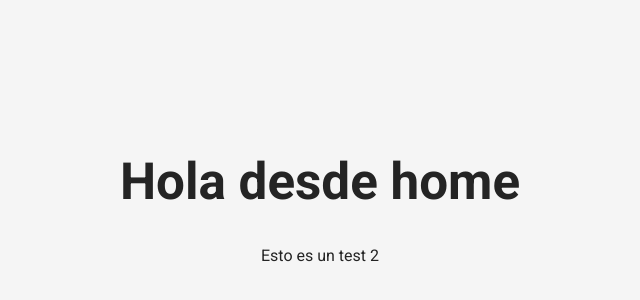
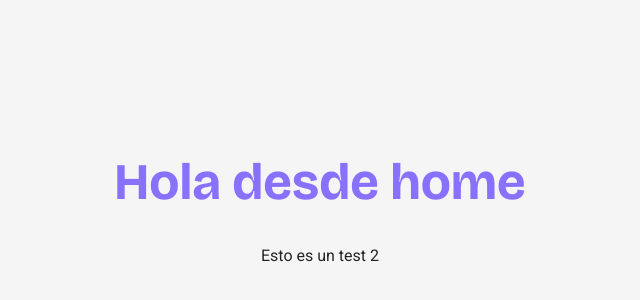
Before and after one commit to 4Practica/devCorner, a React (Vite) app: page / in a window 1280 px wide. Shown: the part 206-506 px from the top of the page, without its empty margins (320-960 px from the left). Built offline with nearby package versions, Linux system fonts and the light colour scheme.

Commit message:
:test_tube: Adds test code

```diff
--- a/src/js/views/Home/Home.module.css
+++ b/src/js/views/Home/Home.module.css
@@ -0,0 +1,4 @@
+.title {
+    font-family: var(--font-primary);
+    color: var(--color-primary);
+}
--- a/src/js/views/Home/Home.tsx
+++ b/src/js/views/Home/Home.tsx
@@ -1,6 +1,8 @@
+import style from './Home.module.css';
+
 export const Home = () => {
     return (
-        <h1>Hola desde home</h1>
+        <h1 className={style.title}>Hola desde home</h1>
     )
 }
 
```
